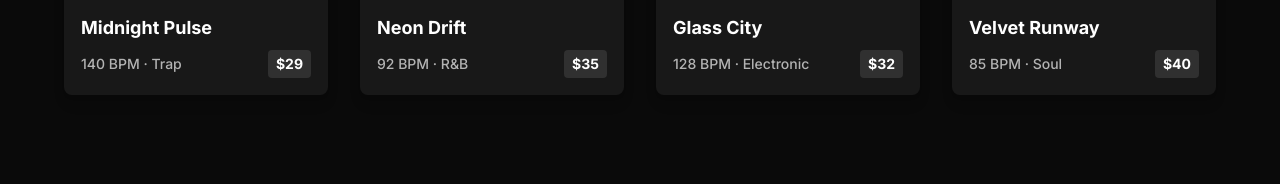
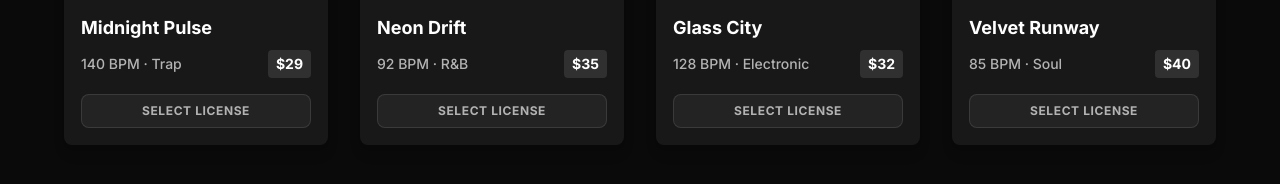
Before and after one commit to rubinselenica01/hugen-beats, a React (Vite) app: page / in a window 1280 px wide. Shown: the part 1433-1617 px from the top of the page. Built offline with nearby package versions, Linux system fonts and the light colour scheme.

Commit message:
Add button to select license

```diff
--- a/src/components/ui/BeatCard.jsx
+++ b/src/components/ui/BeatCard.jsx
@@ -1,6 +1,6 @@
 import { IconPlayButton } from './Button.jsx'
 
-export function BeatCard({ title, meta, price, image, alt }) {
+export function BeatCard({ title, meta, price, image, alt, onSelectLicense }) {
   return (
     <div className="group relative flex cursor-pointer flex-col rounded-md border border-transparent bg-surface p-4 shadow-lg transition-all duration-300 hover:-translate-y-2 hover:border-white/10 hover:bg-surface-hover">
       <div className="relative mb-4 aspect-square w-full overflow-hidden rounded bg-black">
@@ -23,6 +23,18 @@ export function BeatCard({ title, meta, price, image, alt }) {
             {price}
           </span>
         </div>
+        <div className="mt-3 w-full">
+          <button
+            type="button"
+            onClick={(e) => {
+              e.stopPropagation()
+              onSelectLicense?.()
+            }}
+            className="w-full rounded-md border border-white/10 bg-white/5 px-3 py-2 text-xs font-bold uppercase tracking-wider text-text-muted transition-colors hover:border-primary/50 hover:bg-primary/10 hover:text-primary"
+          >
+            Select License
+          </button>
+        </div>
       </div>
     </div>
   )
```
